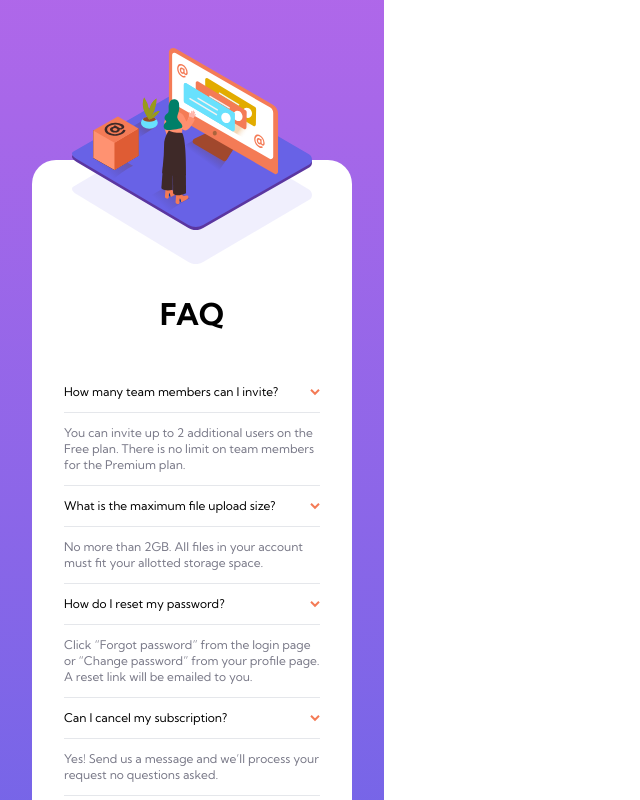
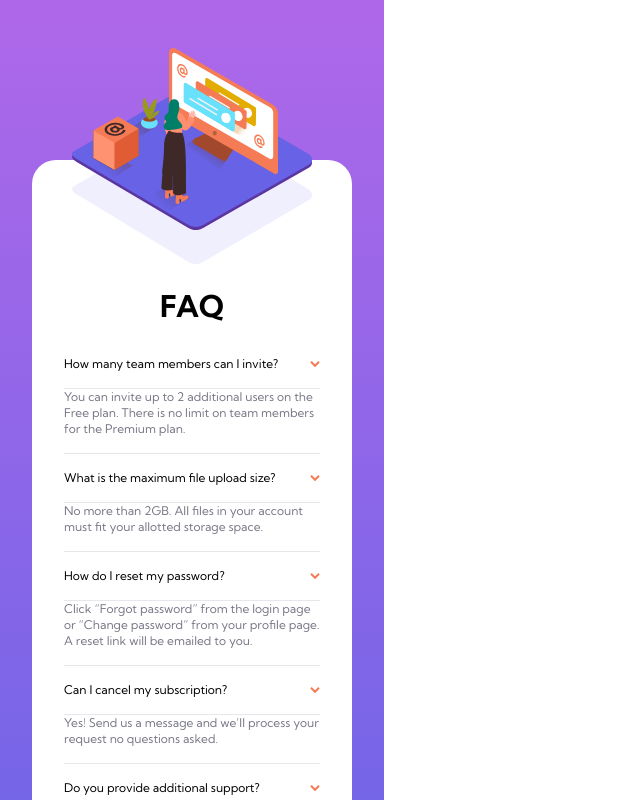
Before and after one commit to Brian-Lin-2/front-end-mentor-FAQ-accordion-card, a React (Vite) app: page / in a window 1280 px wide. Shown: the top 800 px of the page, without its empty margins (0-640 px from the left). Built offline with nearby package versions, Linux system fonts and the light colour scheme.

Commit message:
Adjust margin and padding

```diff
--- a/src/Answer.jsx
+++ b/src/Answer.jsx
@@ -1,7 +1,7 @@
 export default function Answer({ children }) {
   return (
     <>
-      <p className="border-b py-3 text-dark-grayish-blue">{children}</p>
+      <p className="border-b pb-4 text-dark-grayish-blue">{children}</p>
     </>
   )
 }
--- a/src/Card.jsx
+++ b/src/Card.jsx
@@ -4,11 +4,13 @@ import Answer from './Answer';
 export default function Card() {
   return (
     <div className="bg-white pb-12 pt-24 my-20 rounded-3xl flex flex-col justify-center items-center w-5/6 text-xs bg-mobile-pattern bg-no-repeat bg-top">
-      <h1 className="text-3xl font-bold my-10">FAQ</h1>
 
       <img className="w-60 absolute top-12" src="./images/illustration-woman-online-mobile.svg"></img>
 
+      <h1 className="text-3xl font-bold mt-8 mb-4">FAQ</h1>
+
       <div className="px-8">
+
         <div className="flex flex-col items-center">
           <Question>
             How many team members can I invite?
@@ -56,6 +58,7 @@ export default function Card() {
             Chat and email support is available 24/7. Phone lines are open during normal business hours.
           </Answer>
         </div>
+
       </div>
 
     </div>
--- a/src/Question.jsx
+++ b/src/Question.jsx
@@ -1,7 +1,7 @@
 export default function Question({ children }) {
   return (
       <>
-        <div id="faq-clicker" className="flex justify-between items-center border-b w-full py-3">
+        <div id="faq-clicker" className="flex justify-between items-center border-b w-full py-4">
           <h3>{children}</h3>
           <img src="/images/icon-arrow-down.svg" />
         </div>
```
